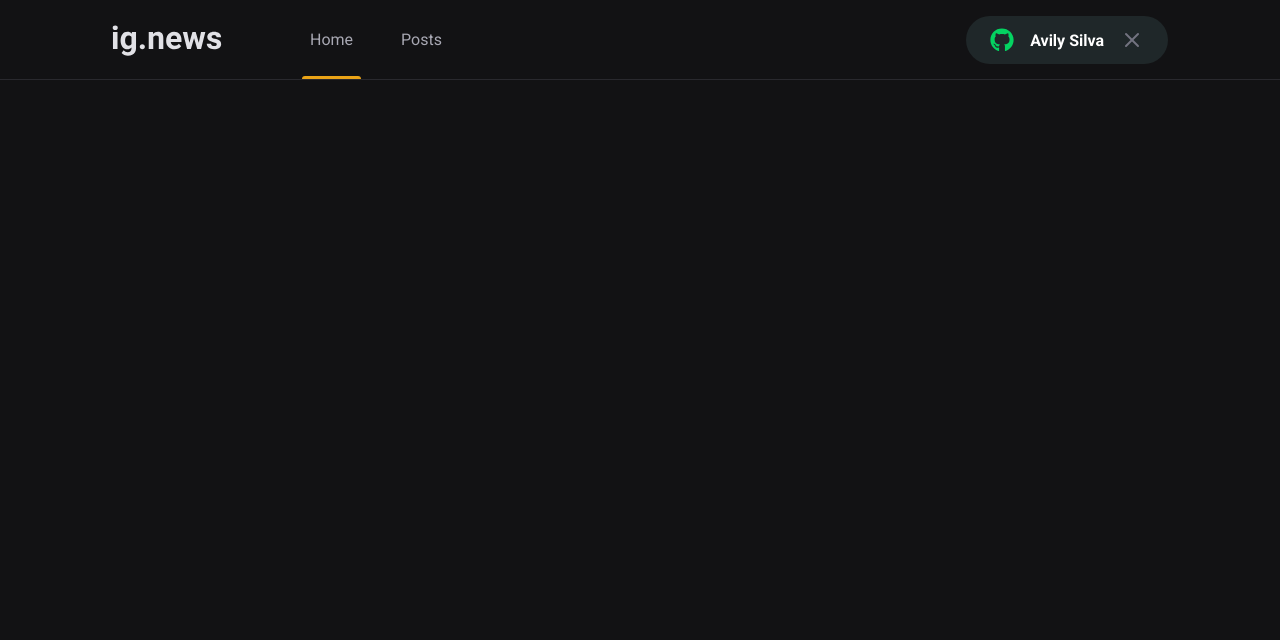
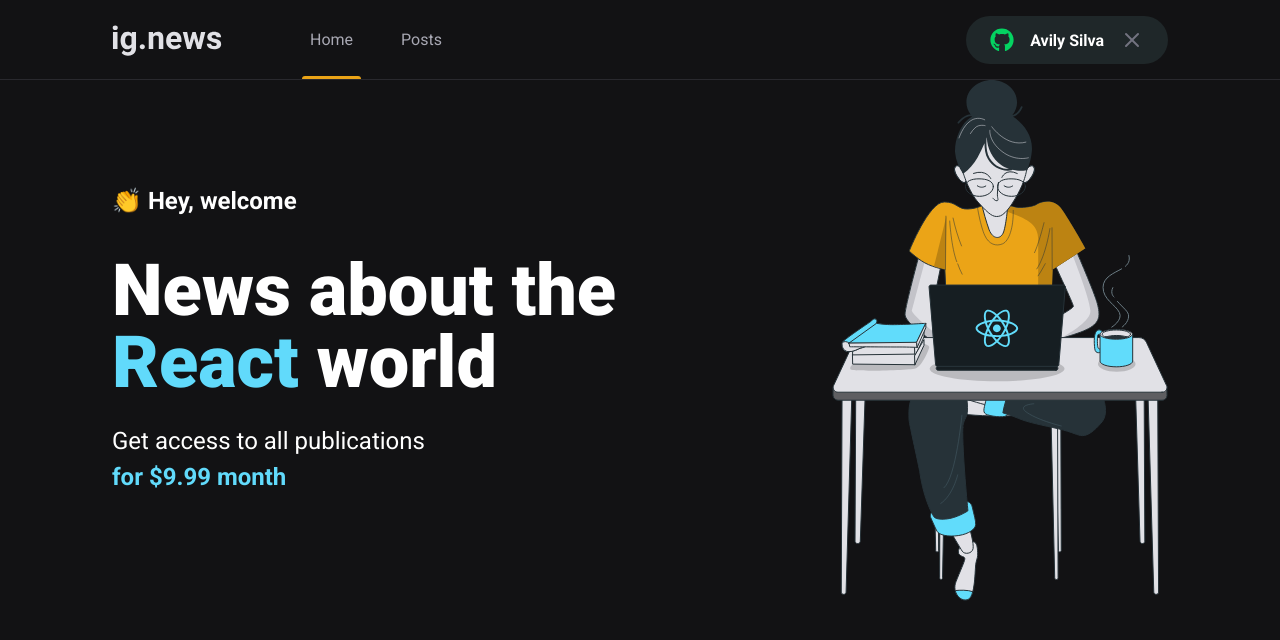
Before and after one commit to avilyre/ig.news, a Next.js app: page / in a window 1280 px wide. Shown: the top 640 px of the page. Built offline with nearby package versions, Linux system fonts and the light colour scheme.

Commit message:
home page content was created

```diff
--- a/src/pages/index.tsx
+++ b/src/pages/index.tsx
@@ -1,9 +1,27 @@
-import { Header } from "../components/Header";
+import Head from "next/head";
+
+import styles from "../styles/pages/home.module.scss";
 
 export default function Home() {
   return (
-    <div>
+    <>
+      <Head>
+        <title>Home | ig.news</title>
+      </Head>
 
-    </div>
+      <main className={styles.contentContainer}>
+        <section className={styles.hero}>
+          <span>👏 Hey, welcome</span>
+          <h1>News about the <span>React</span> world</h1>
+
+          <p>
+            Get access to all publications <br />
+            <span>for $9.99 month</span>
+          </p>
+        </section>
+
+        <img src="/images/avatar.svg" alt="Girl coding" />
+      </main>
+    </>
   )
 }
--- /dev/null
+++ b/src/styles/pages/home.module.scss
@@ -0,0 +1,40 @@
+.contentContainer {
+  max-width: 1120px;
+  margin: 0 auto;
+  padding: 0 2rem;
+
+  display: flex;
+  align-items: center;
+  justify-content: space-between;
+}
+
+.hero {
+  max-width: 600px;
+
+  > span {
+    font-size: 1.5rem;
+    font-weight: bold;
+  }
+
+  h1 {
+    font-size: 4.5rem;
+    line-height: 4.5rem;
+    font-weight: 900;
+    margin-top: 2.5rem;
+
+    span {
+      color: var(--cyan-500);
+    }
+  }
+
+  p {
+    font-size: 1.5rem;
+    line-height: 2.25rem;
+    margin-top: 1.5rem;
+
+    span {
+      color: var(--cyan-500);
+      font-weight: bold;
+    }
+  }
+}
```
